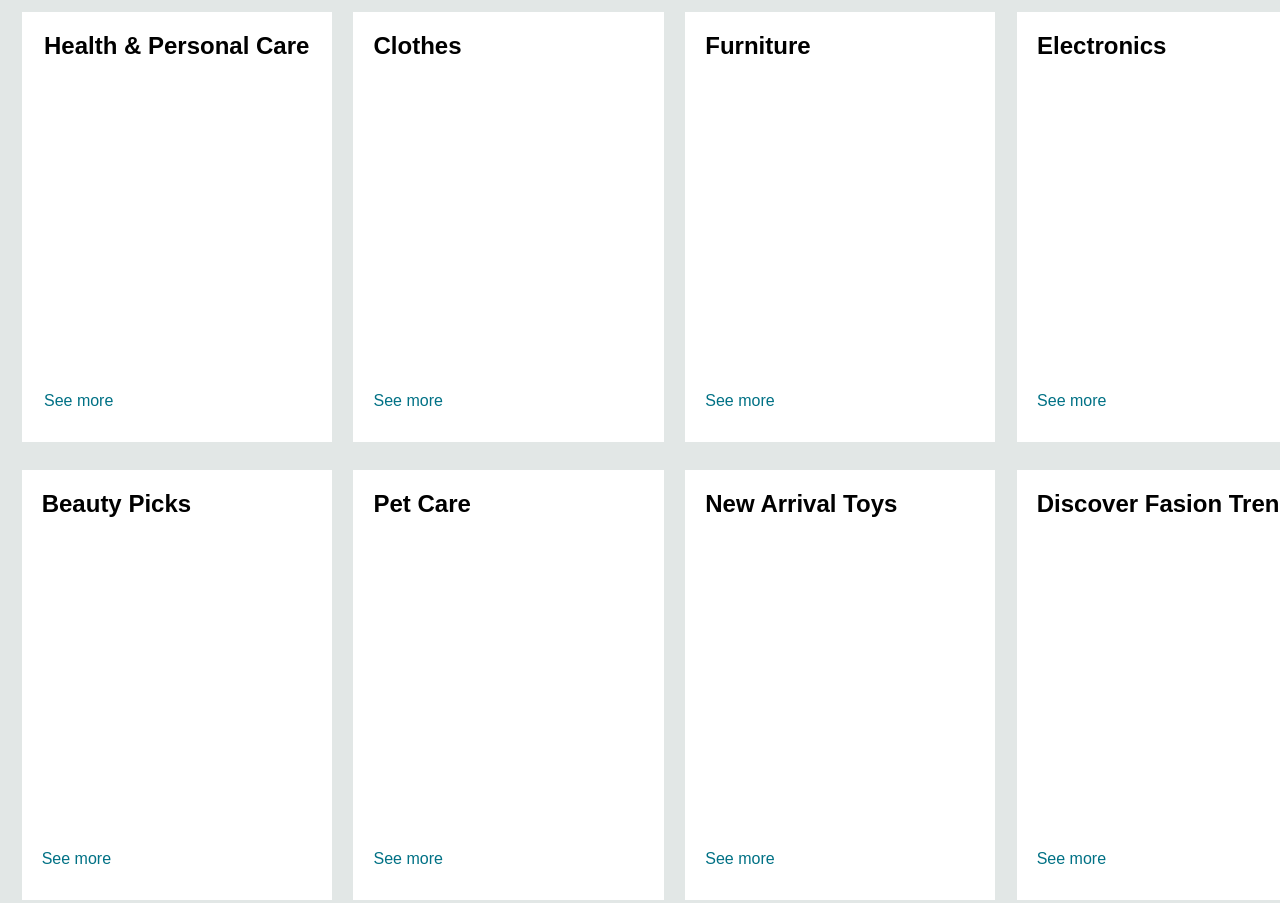
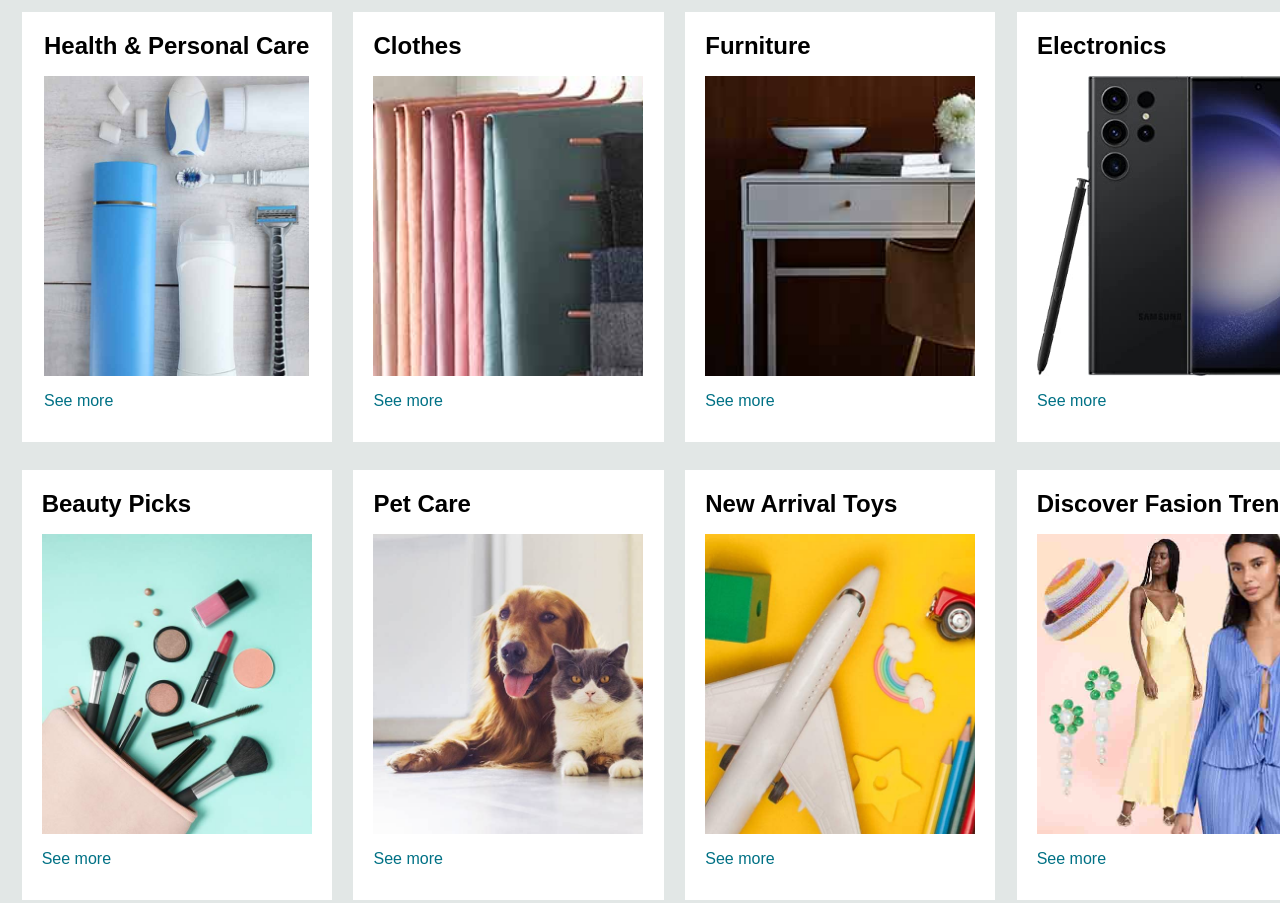
Before and after one commit to Barathkumar1623/E-commerce-Amazon, a plain HTML site: page index.html in a window 1280 px wide. Shown: the part 579-1482 px from the top of the page. Drawn offline with Linux system fonts and the light colour scheme; the site is published under a folder, as on GitHub Pages, so addresses that start at the root find nothing.

Commit message:
Update Amazon.css

```diff
--- a/Amazon.css
+++ b/Amazon.css
@@ -114,7 +114,7 @@ justify-content: space-evenly;
 }
 /* header end */
 .hero{
-    background-image: url(/amazonimg/hero_image.jpg);
+    background-image: url(amazonimg/hero_image.jpg);
     width: 84.3rem;
     height: 28rem;
     background-size: cover;
@@ -162,7 +162,7 @@ justify-content: space-evenly;
     margin-right: 1rem;
 }
 .img1{
-    background-image: url(/amazonimg/box2_image.jpg);
+    background-image: url(amazonimg/box2_image.jpg);
     background-size: cover;
     height: 300px;
     margin-top: 1rem ;
@@ -172,42 +172,42 @@ justify-content: space-evenly;
     color: #007185;
 }
 .img2{
-    background-image: url(/amazonimg/box1_image.jpg);
+    background-image: url(amazonimg/box1_image.jpg);
     background-size: cover;
     height: 300px;
     width: 270px;
     margin-top: 1rem ;
     margin-bottom: 1rem ;
 }.img3{
-    background-image: url(/amazonimg/box3_image.jpg);
+    background-image: url(amazonimg/box3_image.jpg);
     background-size: cover;
     height: 300px;
     width: 270px;
     margin-top: 1rem ;
     margin-bottom: 1rem ;
 }.img4{
-    background-image: url(/amazonimg/box4_image.jpg);
+    background-image: url(amazonimg/box4_image.jpg);
     background-size: cover;
     height: 300px;
     width: 270px;
     margin-top: 1rem ;
     margin-bottom: 1rem ;
 }.img5{
-    background-image: url(/amazonimg/box5_image.jpg);
+    background-image: url(amazonimg/box5_image.jpg);
     background-size: cover;
     height: 300px;
     width: 270px;
     margin-top: 1rem ;
     margin-bottom: 1rem ;
 }.img6{
-    background-image: url(/amazonimg/box6_image.jpg);
+    background-image: url(amazonimg/box6_image.jpg);
     background-size: cover;
     height: 300px;
     width: 270px;
     margin-top: 1rem ;
     margin-bottom: 1rem ;
 }.img7{
-    background-image: url(/amazonimg/box7_image.jpg);
+    background-image: url(amazonimg/box7_image.jpg);
     background-size: cover;
     height: 300px;
     width: 270px;
@@ -215,7 +215,7 @@ justify-content: space-evenly;
     margin-bottom: 1rem ;
 
 }.img8{
-    background-image: url(/amazonimg/box8_image.jpg);
+    background-image: url(amazonimg/box8_image.jpg);
     background-size: cover;
     height: 300px;
     margin-top: 1rem ;
@@ -269,7 +269,7 @@ ul{ display: block;
     align-items: center;
 }
 .logo{
-    background-image: url(/amazonimg/amazon_logo.png);
+    background-image: url(amazonimg/amazon_logo.png);
     background-size: cover;
     height: 50px;
     width: 100px;
```
